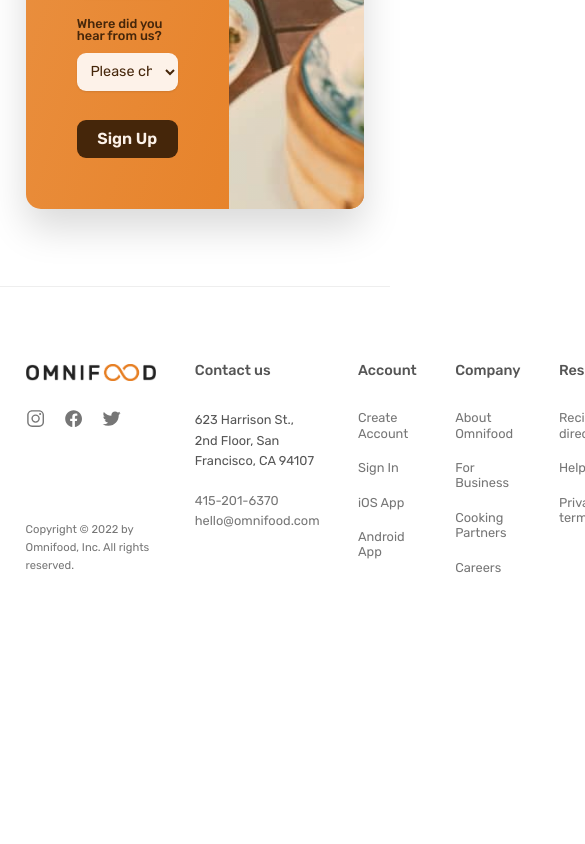
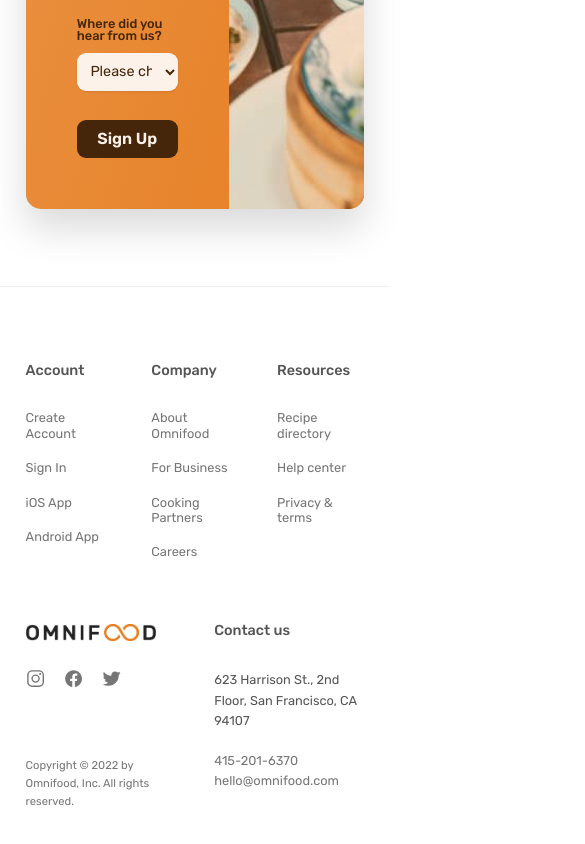
Before and after one commit to Euuphi/omnifood, a React (Create React App) app: page / in a window 390 px wide. Shown: the part 7892-8736 px from the top of the page, 585 px wide, since content can reach past the window. Before the commit the page ends 8544 px from the top, so only its background shows below. Built offline with nearby package versions, Linux system fonts and the light colour scheme.

Commit message:
Fix Footer grid layout for mini tablets

```diff
--- a/src/components/Footer/Footer.js
+++ b/src/components/Footer/Footer.js
@@ -17,14 +17,20 @@ import Grid from "../Layout/Grid";
 import Logo from "../UI/Logo";
 
 const Footer = () => {
+    // Media Queries
     const largeTabletScreen = useMediaQuery("(max-width: 75em)");
+    const miniTabletScreen = useMediaQuery("(max-width: 47em");
+
+    // Get date for copy right text
     const copyrightDate = new Date().getFullYear();
 
     return (
         <footer className={styles.footer}>
             <Container
                 padding={`${largeTabletScreen ? "9.6rem" : "12.8rem"} 3.2rem`}>
-                <Grid col="1.5fr 1.5fr 1fr 1fr 1fr">
+                <Grid
+                    col={miniTabletScreen ? 6 : "1.5fr 1.5fr 1fr 1fr 1fr"}
+                    gap={miniTabletScreen ? "8rem 4.8rem" : "4.8rem"}>
                     <div className={styles.logoCol}>
                         <Logo className={styles.footerLogo} />
                         <ul className={styles.socialLinks}>
--- a/src/components/Footer/Footer.module.css
+++ b/src/components/Footer/Footer.module.css
@@ -21,7 +21,6 @@
 .copyright {
     color: #767676;
     font-size: 1.4rem;
-    align-self: flex-end;
     line-height: 1.6;
     margin-top: auto;
 }
@@ -61,3 +60,17 @@
 .footerLink:active {
     color: #555;
 }
+
+/* Mini Tablet - Below 752px */
+
+@media (max-width: 47em) {
+    .nav {
+        grid-column: span 2;
+        grid-row: 1;
+    }
+
+    .address,
+    .logoCol {
+        grid-column: span 3;
+    }
+}
```
